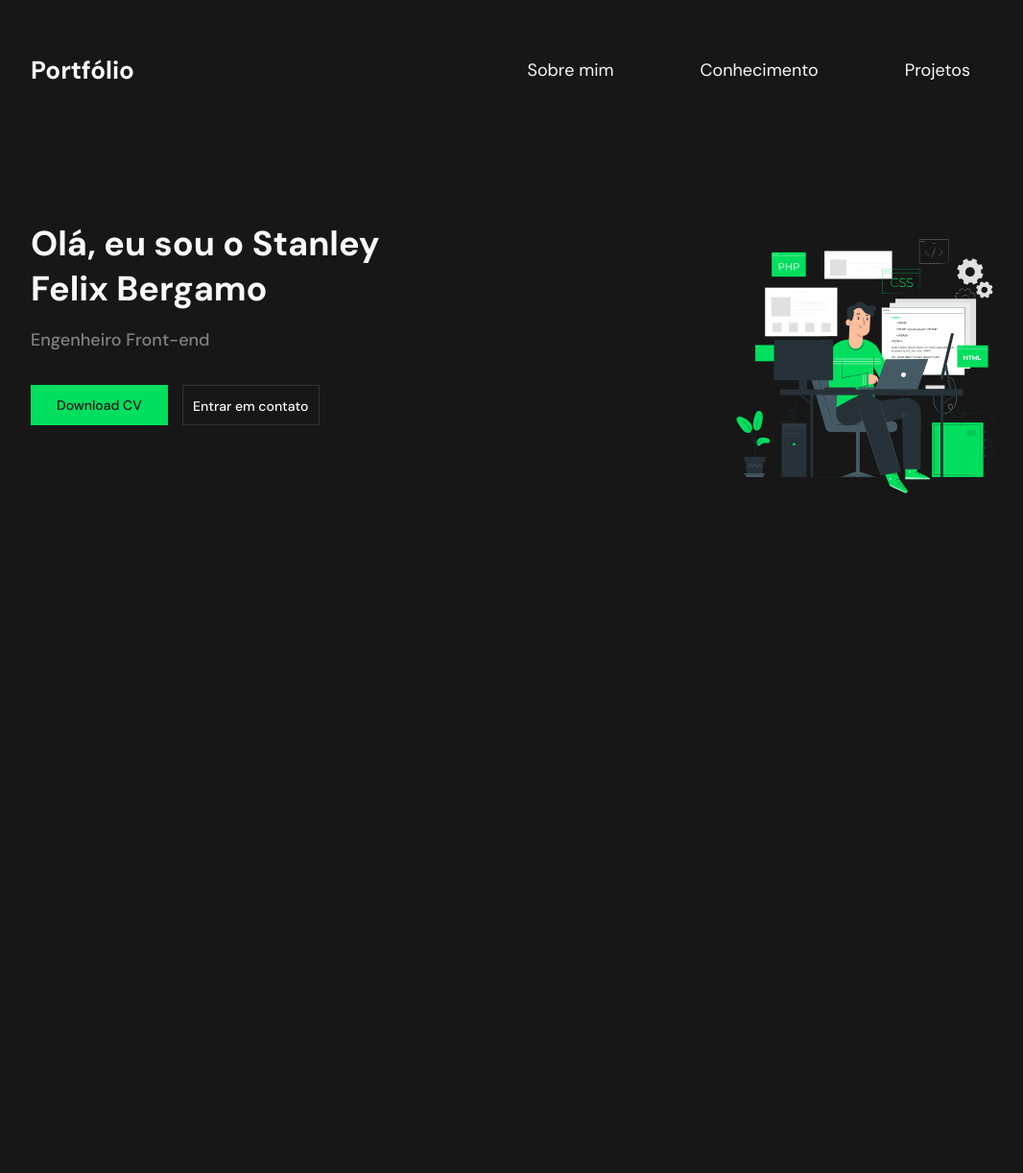
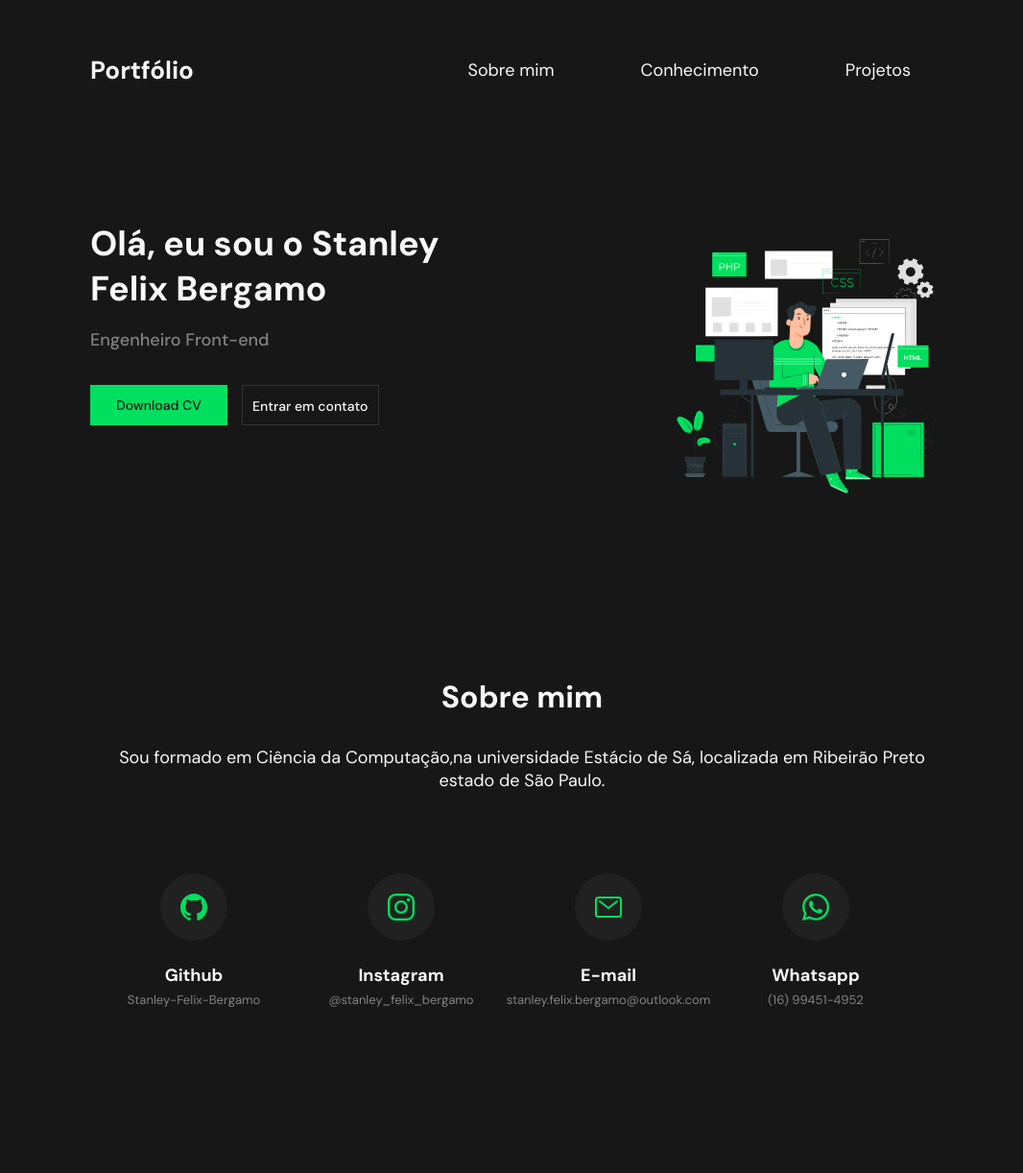
Before and after one commit to Stanley-Felix-Bergamo/PORTF-LIO, a website: page index.html in a window 1280 px wide. Shown: the whole page at 96% size, without its empty margins (96-1162 px from the left). Before the commit the page ends 800 px from the top, so only its background shows below. Drawn offline with nearby package versions, Linux system fonts and the light colour scheme; files that its build step writes are made by us from their sources; files whose address does not match are found by name.

Commit message:
add section redes

```diff
--- a/index.html
+++ b/index.html
@@ -9,6 +9,7 @@
     <link rel="preconnect" href="https://fonts.googleapis.com">
     <link rel="preconnect" href="https://fonts.gstatic.com" crossorigin>
     <link href="https://fonts.googleapis.com/css2?family=DM+Sans:wght@400;500;700&display=swap" rel="stylesheet">
+    <link rel="icon" href="./dist/imagem/icone.png">
     <title>Portfólio de Stanley</title>
 </head>
 
@@ -24,7 +25,8 @@
                     <div class='top-nav__menu-button'></div>
                 </label>
                 <ul class="top-nav__menu">
-                    <li class="top-nav__menu__item"><a class="top-nav__menu__item__link" href="#">Sobre mim</a></li>
+                    <li class="top-nav__menu__item"><a class="top-nav__menu__item__link" href="#Sobre-mim">Sobre mim</a>
+                    </li>
                     <li class="top-nav__menu__item"><a class="top-nav__menu__item__link" href="#">Conhecimento</a></li>
                     <li class="top-nav__menu__item"><a class="top-nav__menu__item__link" href="#">Projetos</a></li>
                 </ul>
@@ -49,6 +51,51 @@
         </div>
     </section>
 
+    <section id="Sobre-mim">
+        <div class="container">
+            <div class="bio">
+                <h1 class="bio__titulo">Sobre mim</h1>
+                <p class="bio__texto">
+                    Sou formado em Ciência da Computação,na universidade Estácio de Sá,
+                    localizada em Ribeirão Preto estado de São Paulo.
+                </p>
+            </div>
+            <div class="redes">
+                <ul class="redes__list">
+                    <li>
+                        <a href="https://github.com/Stanley-Felix-Bergamo">
+                            <ion-icon name="logo-github"></ion-icon>
+                        </a>
+                        <h3 class="redes__list__titulo">Github</h3>
+                        <p class="redes__list__texto">Stanley-Felix-Bergamo</p>
+                    </li>
+                    <li>
+                        <a href="https://www.instagram.com/stanley_felix_bergamo/">
+                            <ion-icon name="logo-instagram"></ion-icon>
+                        </a>
+                        <h3 class="redes__list__titulo">Instagram</h3>
+                        <p class="redes__list__texto">@stanley_felix_bergamo</p>
+                    </li>
+                    <li>
+                        <a href="mailto:stanley.felix.bergamo@outlook.com">
+                            <ion-icon name="mail-outline"></ion-icon>
+                        </a>
+                        <h3 class="redes__list__titulo">E-mail</h3>
+                        <p class="redes__list__texto">stanley.felix.bergamo@outlook.com</p>
+                    </li>
+                    <li>
+                        <a href="https://wa.me/+5516994514952">
+                            <ion-icon name="logo-whatsapp"></ion-icon>
+                            <h3 class="redes__list__titulo">Whatsapp</h3>
+                            <p class="redes__list__texto">(16) 99451-4952</p>
+                        </a>
+                    </li>
+                </ul>
+            </div>
+        </div>
+    </section>
+    <script type="module" src="https://unpkg.com/ionicons@5.5.2/dist/ionicons/ionicons.esm.js"></script>
+    <script nomodule src="https://unpkg.com/ionicons@5.5.2/dist/ionicons/ionicons.js"></script>
 </body>
 
 
--- a/src/styles/_hero.scss
+++ b/src/styles/_hero.scss
@@ -1,6 +1,6 @@
 @use "./variables";
 .hero {
-    padding: 140px 0 140px 0;
+    padding: 140px 0 170px 0;
     width: 100%;
 
     .container {
--- /dev/null
+++ b/src/styles/_sobre-mim.scss
@@ -0,0 +1,59 @@
+@use "./variables";
+.bio {
+    text-align: center;
+    &__titulo {
+        font-size: 32px;
+        font-weight: 700;
+    }
+
+    &__texto {
+        font-size: 18px;
+        font-weight: 400;
+        padding: 30px 0 85px 0;
+    }
+}
+.redes {
+    padding-bottom: 127px;
+    &__list {
+        text-align: center;
+        display: grid;
+        grid-template-columns: repeat(4, 24%);
+        &__titulo {
+            padding: 19px 0 5px 0;
+            font-size: 18px;
+            font-weight: 700;
+        }
+
+        &__texto {
+            color: variables.$colorGray;
+            font-size: 13px;
+            font-weight: 400;
+            padding-bottom: 45px;
+        }
+    }
+}
+
+@media (max-width: 768px) {
+    .bio {
+        &__titulo {
+            font-size: 24px;
+        }
+
+        &__texto {
+            font-size: 14px;
+        }
+    }
+
+    .redes {
+        &__list {
+            grid-template-columns: repeat(2, 49%);
+            &__titulo {
+                font-size: 13px;
+            }
+
+            &__texto {
+                font-size: 10px;
+            }
+        }
+    }
+}
--- a/src/styles/main.scss
+++ b/src/styles/main.scss
@@ -1,6 +1,7 @@
 @use "./variables";
 @use "./top-nav";
 @use "./hero";
+@use "./sobre-mim";
 
 * {
     margin: 0;
@@ -19,15 +20,32 @@ header {
         padding-top: 20px;
     }
 }
+ion-icon {
+    color: variables.$colorGreen;
+    font-size: 32px;
+    padding-bottom: 19px;
+    border: 2px solid variables.$colorGray-3;
+    background-color: variables.$colorGray-3;
+    border-radius: 180px;
+    padding: 17px;
 
+    @media (max-width: 768px) {
+        font-size: 24px;
+        padding: 10px;
+    }
+}
 .container {
     width: 100%;
-    max-width: 1024px;
+    max-width: 900px;
     margin: 0 auto;
+    @media (max-width: 1024px) {
+        max-width: 90%;
+    }
+
     @media (max-width: 768px) {
-        max-width: 80%;
+        max-width: 60%;
     }
-    @media (max-width: 1024px) {
+    @media (max-width: 468px) {
         max-width: 90%;
     }
 
```
Also changed, not shown: src/images/icone.png (added).
